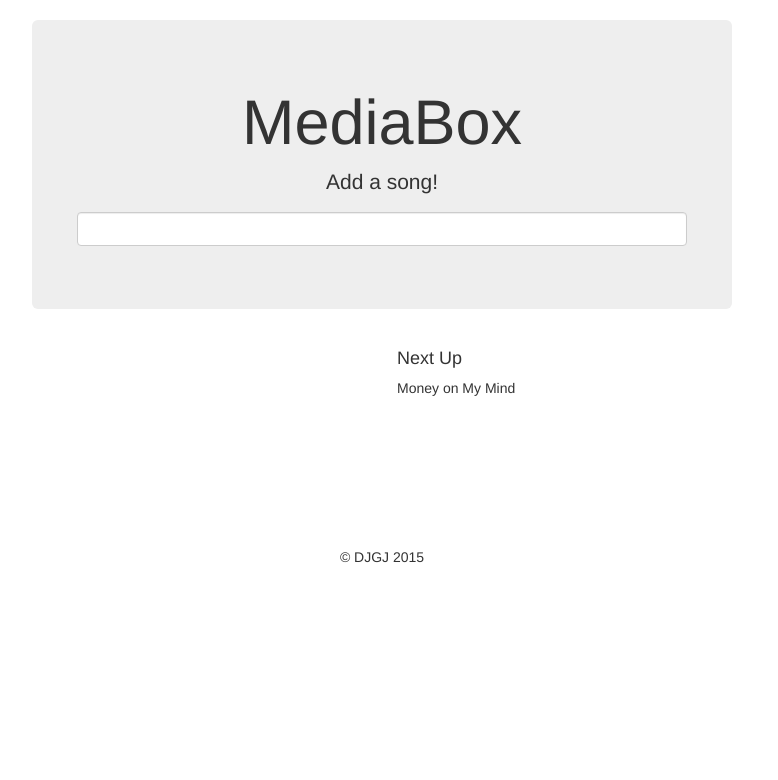
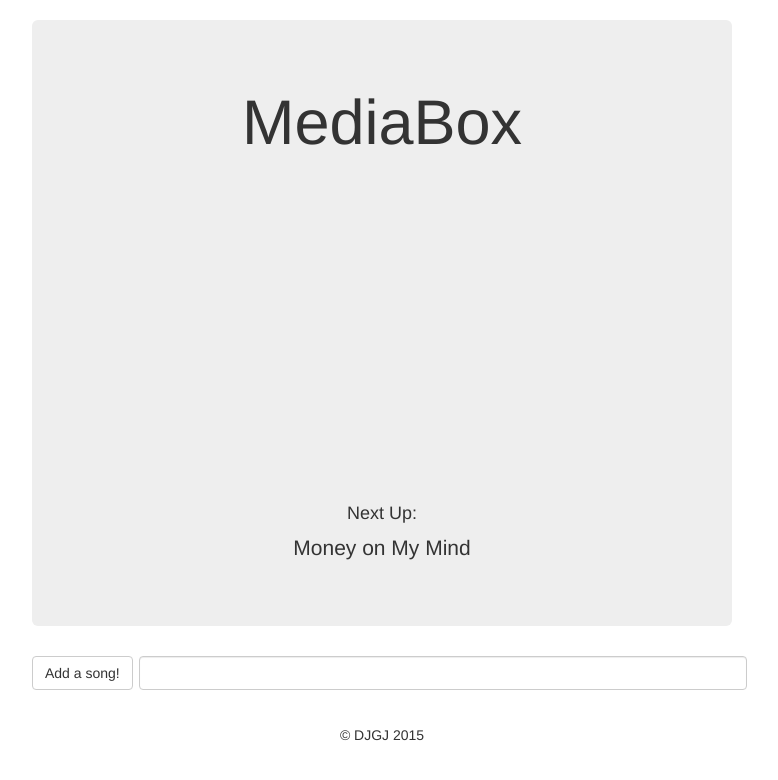
Before and after one commit to gautamg795/audiopod, a Flask app: page /host/1 in a window 1280 px wide. Shown: the top 780 px of the page, without its empty margins (258-1036 px from the left). Run offline with Flask 2, Linux system fonts and the light colour scheme; some libraries are stand-ins or nearby versions.

Commit message:
switched position of search bar and video for host

```diff
--- a/templates/host.html
+++ b/templates/host.html
@@ -8,24 +8,35 @@
 <div class="container">
     <div class="jumbotron">
         <h1>MediaBox</h1>
-        <p class="lead">Add a song!</p>
-        <form class="form-horizontal" role="form">
-            <div class="form-group">
-            <input type="text" class="form-control" id="song">
-            </div>
-        </form>
-    </div>
-    <div class="row marketing">
-        <div class="col-md-6">
-          <div class="embed-responsive embed-responsive-16by9">
-                <div id="player" style="text-align: center">
+
+        <div class="row">
+            <div class="col-md-12">
+              <div class="embed-responsive embed-responsive-16by9">
+                    <div id="player" style="text-align: center">
+                    </div>
                 </div>
             </div>
         </div>
 
-        <div class="col-md-6">
-          <h4>Next Up</h4>
-          <p>Money on My Mind</p>
+        <div class="row">
+            <div class="col-md-12" style="text-align: center">
+              <h4>Next Up:</h4>
+              <p>Money on My Mind</p>
+            </div>
+        </div>
+    </div>
+
+    <div class="row">
+        <div class="col-md-2">
+            <button class="btn btn-default" type="submit">
+            Add a song!</button>
+        </div>
+        <div class="col-md-10">
+            <form class="form-horizontal" role="form">
+                <div class="form-group">
+                <input type="text" class="form-control" id="song">
+                </div>
+            </form>
         </div>
     </div>
 
```
